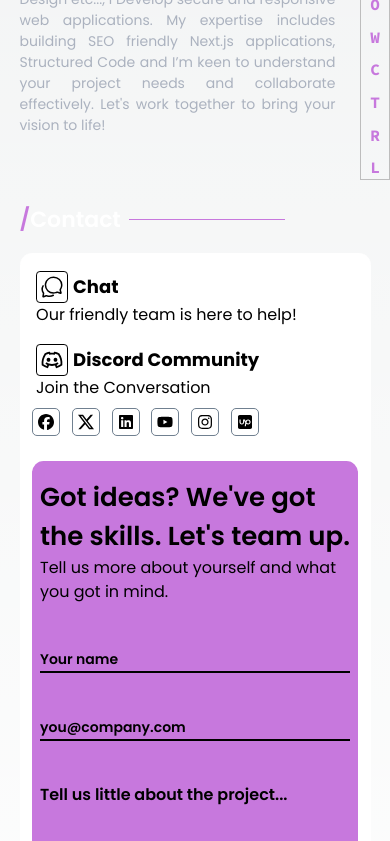
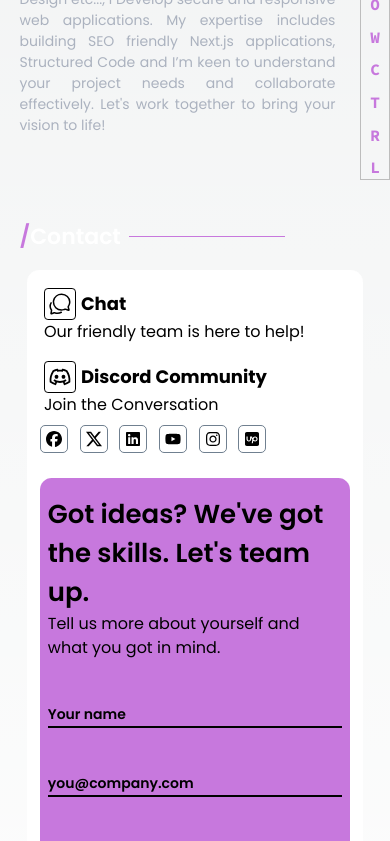
Before and after one commit to shadowctrl/portfolio-shadowctrl, a Next.js app: page / in a window 390 px wide. Shown: the part 3340-4181 px from the top of the page. Built offline with nearby package versions, Linux system fonts and the light colour scheme; a web font is replaced by a local one.

Commit message:
"Updated styles for contact page on small screens"

```diff
--- a/src/app/contact/contactme.css
+++ b/src/app/contact/contactme.css
@@ -4,8 +4,7 @@
   font-family: var(--font-sourceCode);
 
   @media (max-width: 768px) {
-    padding-top: 5vh;
-    margin: 0;
+    padding-top: 10vh;
   }
 }
 
@@ -23,8 +22,6 @@
 @media all and (max-width: 768px) and (max-height: 1024px) and (orientation: portrait) {
   .contacthead {
     font-size: 22px;
-    margin-left: 5vw;
-    margin-top: 3vh;
   }
 }
 
@@ -107,7 +104,7 @@
 
   @media (max-width: 768px) {
     flex-direction: column;
-    margin: 2vh 5vw;
+    margin: 2vh 2vw;
     padding: 1vh 3vw;
     gap: 3vh;
     border-radius: 3vw;
```
